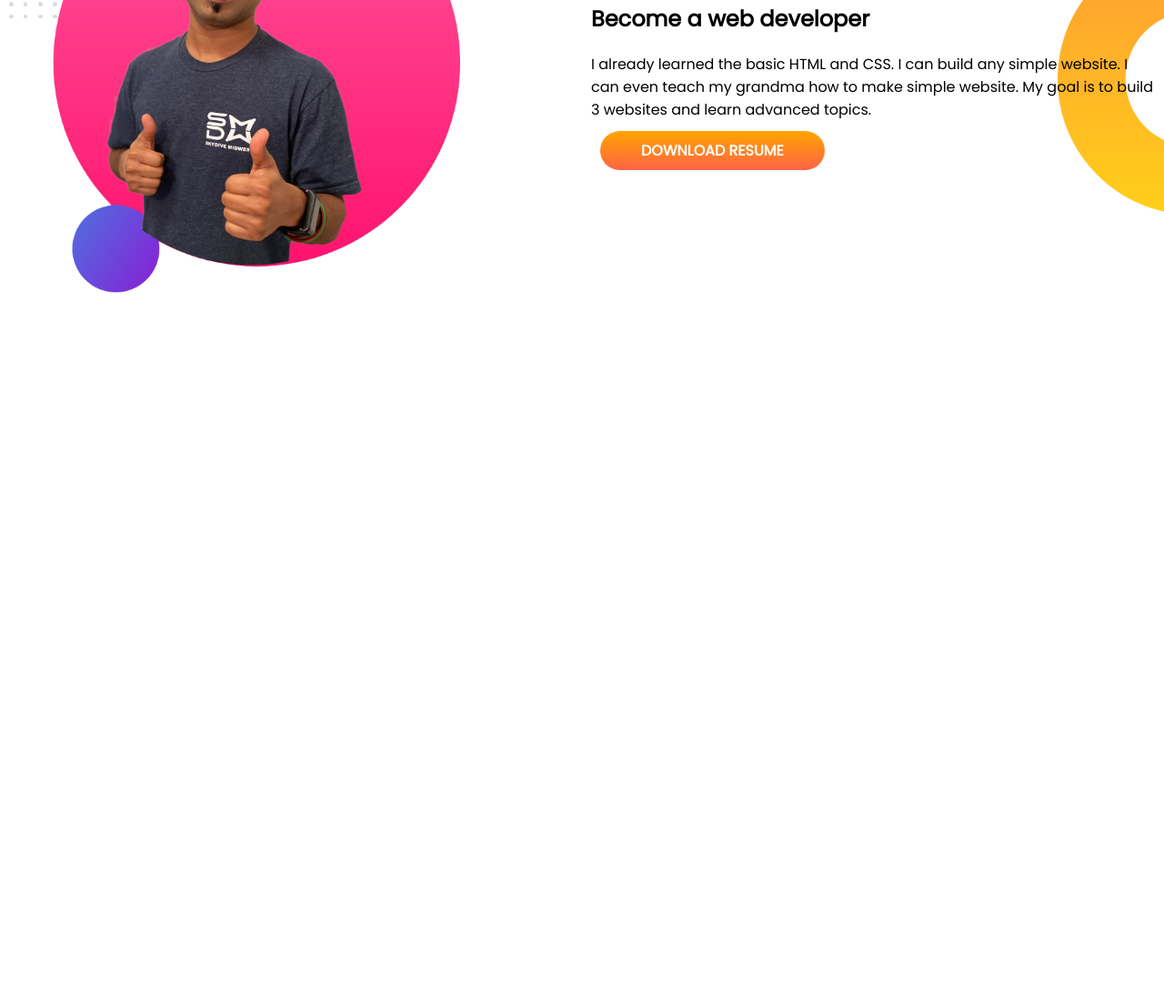
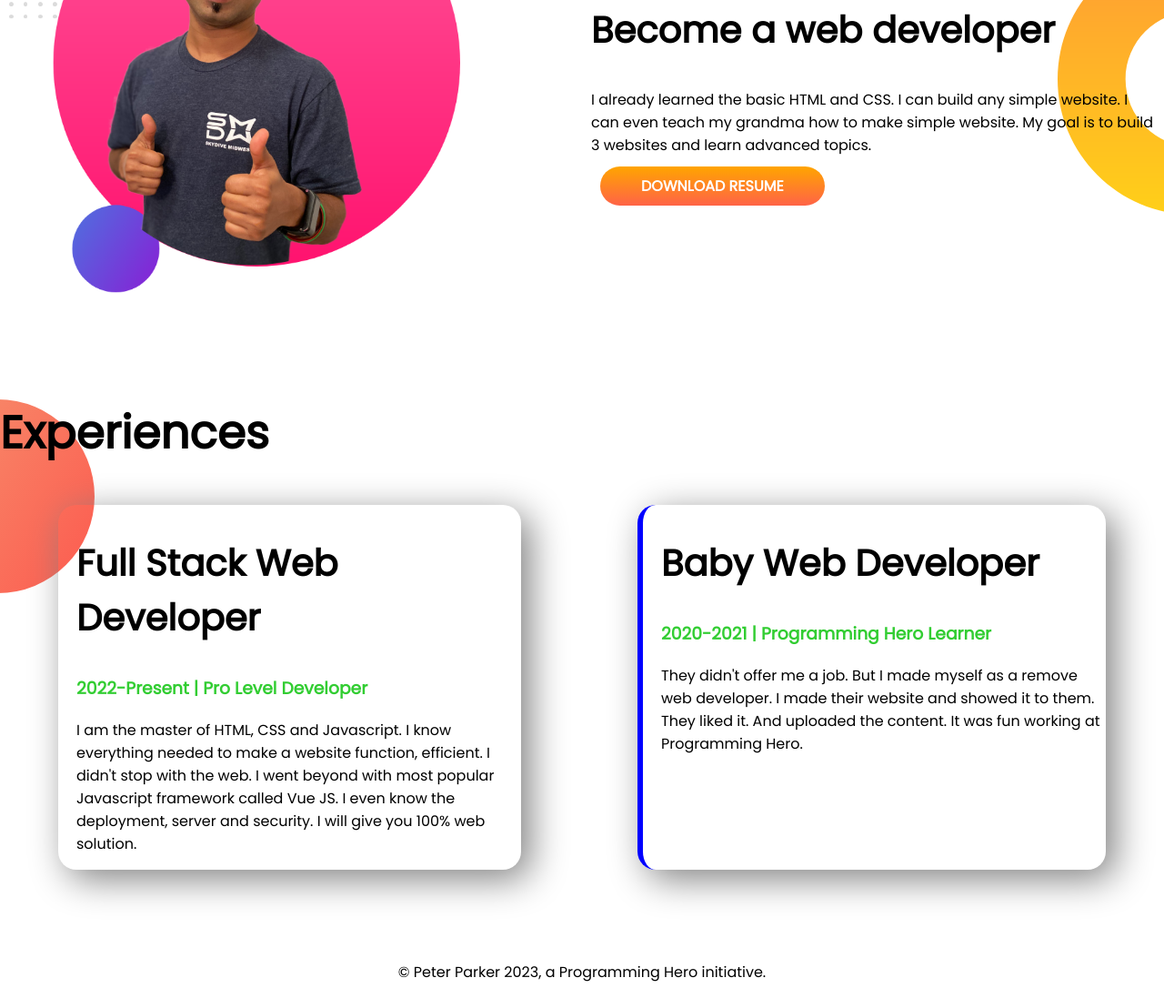
Before and after one commit to arhaam-ashik/developer-portfolio, a plain HTML site: page index.html in a window 1280 px wide. Shown: the part 784-1881 px from the top of the page at 91% size. Before the commit the page ends 1223 px from the top, so only its background shows below. Drawn offline with Linux system fonts and the light colour scheme.

Commit message:
updated everything

```diff
--- a/index.html
+++ b/index.html
@@ -13,7 +13,7 @@
 </head>
 
 <body>
-    <section class="top-banner">
+    <section class="top-banner flexible-container">
         <div class="half-width">
             <h1>Welcome To</h1>
             <h1><span class="orange-color">Ashik Mahmud</span> World</h1>
@@ -30,7 +30,7 @@
             <img src="images/jhankar.png" alt="">
         </div>
     </section>
-    <section class="dream-big">
+    <section class="dream-big flexible-container">
         <div class="half-width">
             <img src="images/jhankar2.png" alt="">
 
@@ -43,7 +43,31 @@
             <a class="link-button" target="_blank" href="https://github.com/arhaam-ashik">DOWNLOAD RESUME</a>
         </div>
     </section>
+    <section class="experience-area">
+        <h1>Experiences</h1>
+        <div class="flexible-container">
+            <div id="stack-developer" class="experience-item">
+                <h2>Full Stack Web Developer</h2>
+                <h3>2022-Present | Pro Level Developer</h3>
+                <p>I am the master of HTML, CSS and Javascript. I know everything needed to make a website function,
+                    efficient. I didn't stop with the web. I went beyond with most popular Javascript framework called
+                    Vue
+                    JS. I even know the deployment, server and security. I will give you 100% web solution.</p>
+            </div>
+            <div id="baby-developer" class="experience-item">
+                <h2>Baby Web Developer</h2>
+                <h3>2020-2021 | Programming Hero Learner</h3>
+                <p>They didn't offer me a job. But I made myself as a remove web developer. I made their website and
+                    showed
+                    it to them. They liked it. And uploaded the content. It was fun working at Programming Hero.</p>
+            </div>
+        </div>
+
+    </section>
 
 </body>
+<footer>
+    <p>© Peter Parker 2023, a Programming Hero initiative.</p>
+</footer>
 
 </html>
--- a/style.css
+++ b/style.css
@@ -7,11 +7,15 @@ h1 {
     font-size: 50px;
 }
 
+h2 {
+    font-size: 40px;
+}
+
 .orange-color {
     color: orange;
 }
 
-section {
+.flexible-container {
     display: flex;
     margin-bottom: 100px;
 
@@ -51,3 +55,33 @@ section {
     background-repeat: no-repeat;
     background-position: right;
 }
+
+.experience-area {
+    background-image: url(images/exp-bg.png);
+    background-repeat: no-repeat;
+}
+
+.experience-item {
+    width: 40%;
+    margin-left: 5%;
+    margin-right: 5%;
+    padding-left: 20px;
+    border-radius: 20px;
+    box-shadow: 10px 10px 40px gray;
+}
+
+h3 {
+    color: limegreen;
+}
+
+#baby-developer {
+    border-left: 6px solid blue;
+}
+
+#stack-developer {
+    border-left: 6x solid tomato;
+}
+
+footer p {
+    text-align: center;
+}
```
